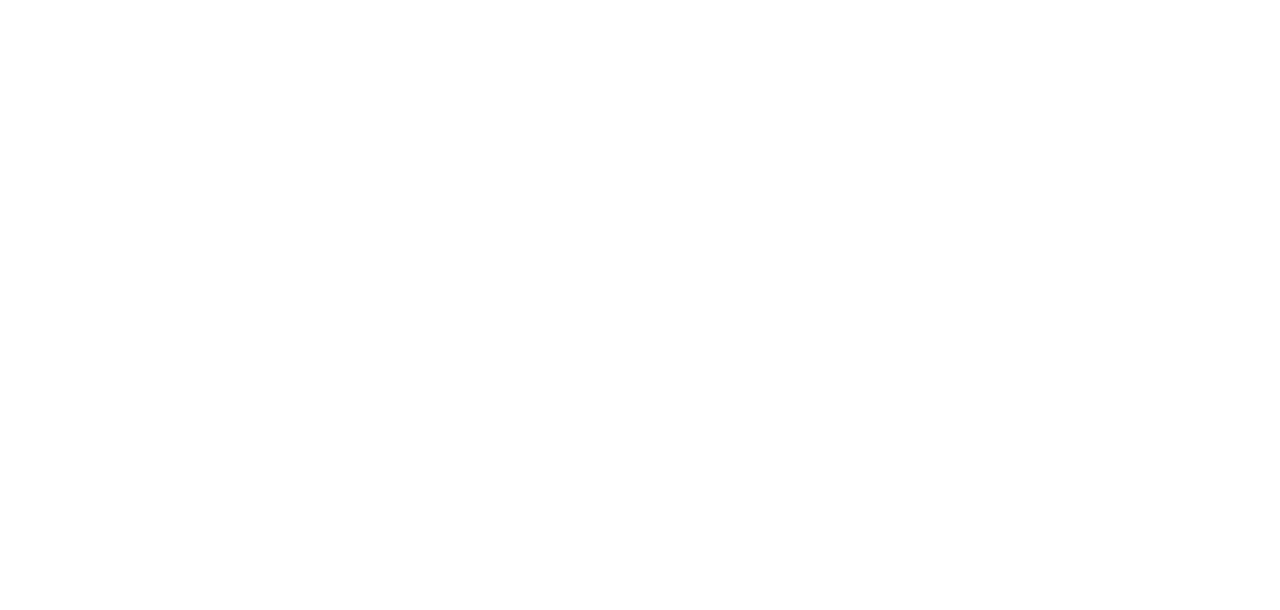
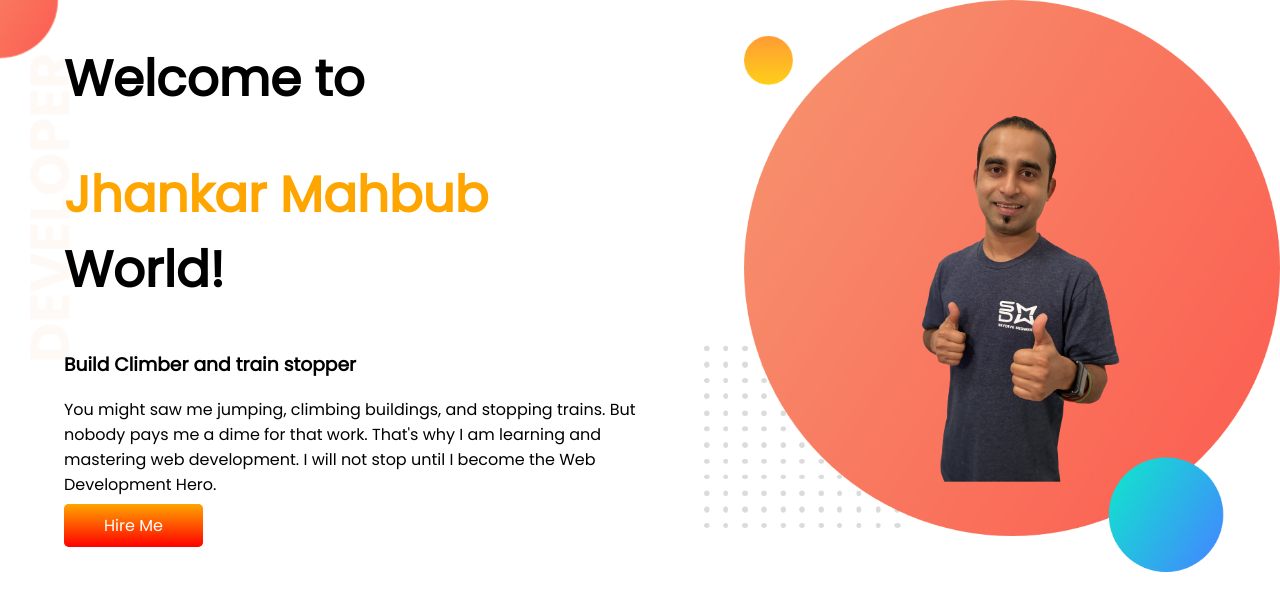
Before and after one commit to neelasen/developer-portfolio, a plain HTML site: page index.html in a window 1280 px wide. Drawn offline with Linux system fonts and the light colour scheme.

Commit message:
top banner added

```diff
--- a/index.html
+++ b/index.html
@@ -1,12 +1,33 @@
 <!DOCTYPE html>
 <html lang="en">
+
 <head>
     <meta charset="UTF-8">
     <meta http-equiv="X-UA-Compatible" content="IE=edge">
     <meta name="viewport" content="width=device-width, initial-scale=1.0">
     <title>Neela portfolio</title>
-</head>
+    <link rel="preconnect" href="https://fonts.googleapis.com">
+    <link rel="preconnect" href="https://fonts.gstatic.com" crossorigin>
+    <link href="https://fonts.googleapis.com/css2?family=Poppins&display=swap" rel="stylesheet">
+    <link rel="stylesheet" href="style.css" </head>
+
 <body>
+    <section class="top-banner">
+        <div class="half-width">
+            <h1>Welcome to </h1>
+            <h1> <span class="orange-color">Jhankar Mahbub</span> World!</h1>
+            <h3>Build Climber and train stopper</h3>
+            <p>You might saw me jumping, climbing buildings, and stopping trains. But nobody pays me a dime for that
+                work.
+                That's why I am learning and mastering web development. I will not stop until I become the Web
+                Development
+                Hero.</p>
+            <a class="link-button" target="_blank" href="https://www.programming-hero.com/">Hire Me</a>
+        </div>
+        <div class="half-width">
+            <img src="images/jnkar-pic-with-png.png" alt="">
+        </div>
+    </section>
+</body>
 
-</body>
 </html>
--- a/style.css
+++ b/style.css
@@ -0,0 +1,34 @@
+body{
+    font-family: 'Poppins', sans-serif;
+    margin:0;
+}
+h1{
+    font-size: 50px;
+
+}
+.orange-color{
+     color: orange;
+}
+section{
+    display: flex;
+}
+.half-width{
+    width:50%;
+    padding-left:5%;
+}
+.half-width img{
+    width: 100%;
+}
+.link-button{
+    text-decoration:none;
+    background-image: linear-gradient(orange,red);
+    background-color:orange;
+    color:white;
+    font-weight:400px;
+    padding:10px 40px;
+    border-radius:5px;
+}
+.top-banner{
+    background-image:url(images/top-banner.png);
+    background-repeat:no-repeat;
+}
```
Also changed, not shown: images/dream-bg.png (added), images/exp-bg.png (added), images/jhankar.png (added), images/jhankar2.png (added), images/jnkar-pic-with-png.png (added), images/my-bg.png (added), images/my-bg2.png (added), images/top-banner.png (added), 7 other files.
